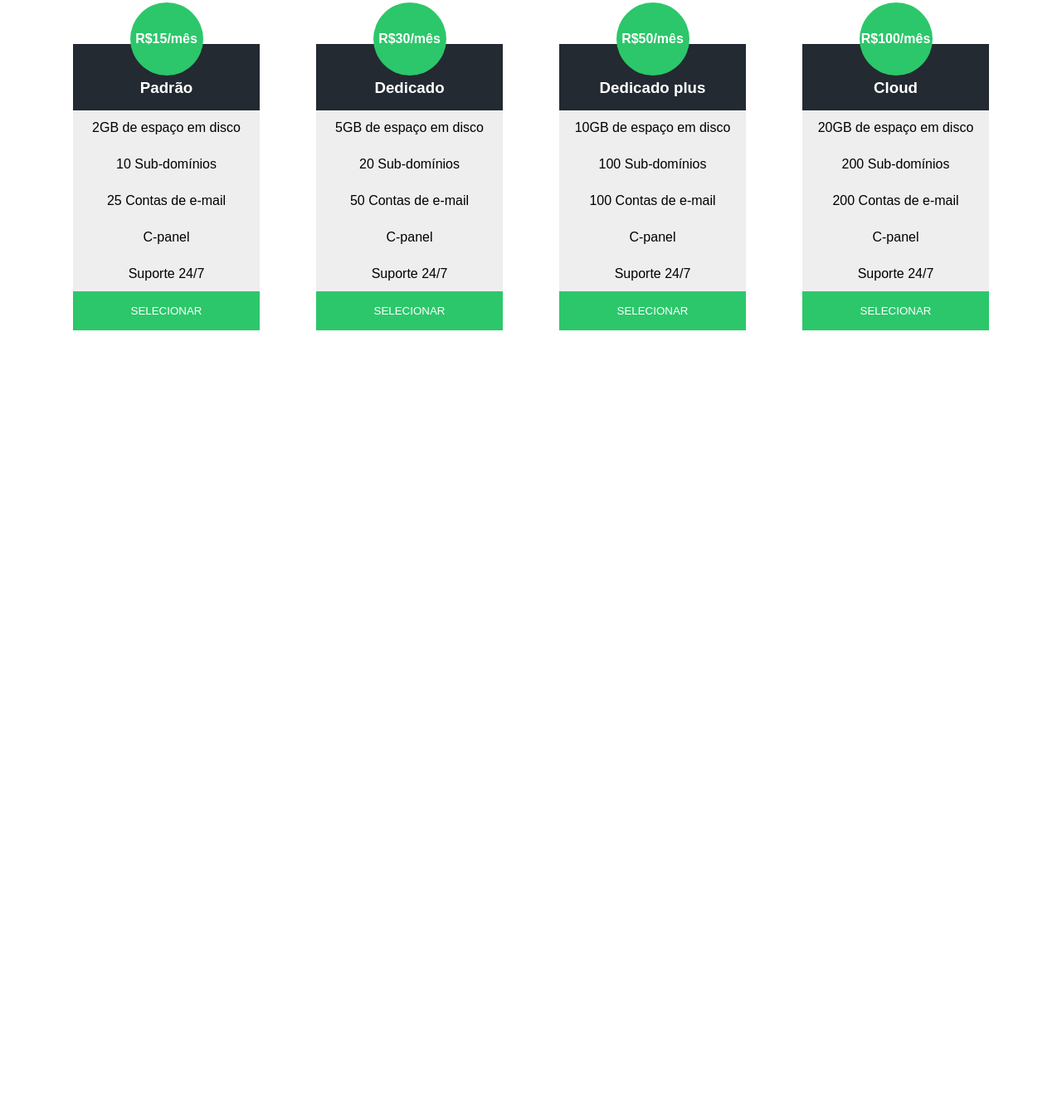
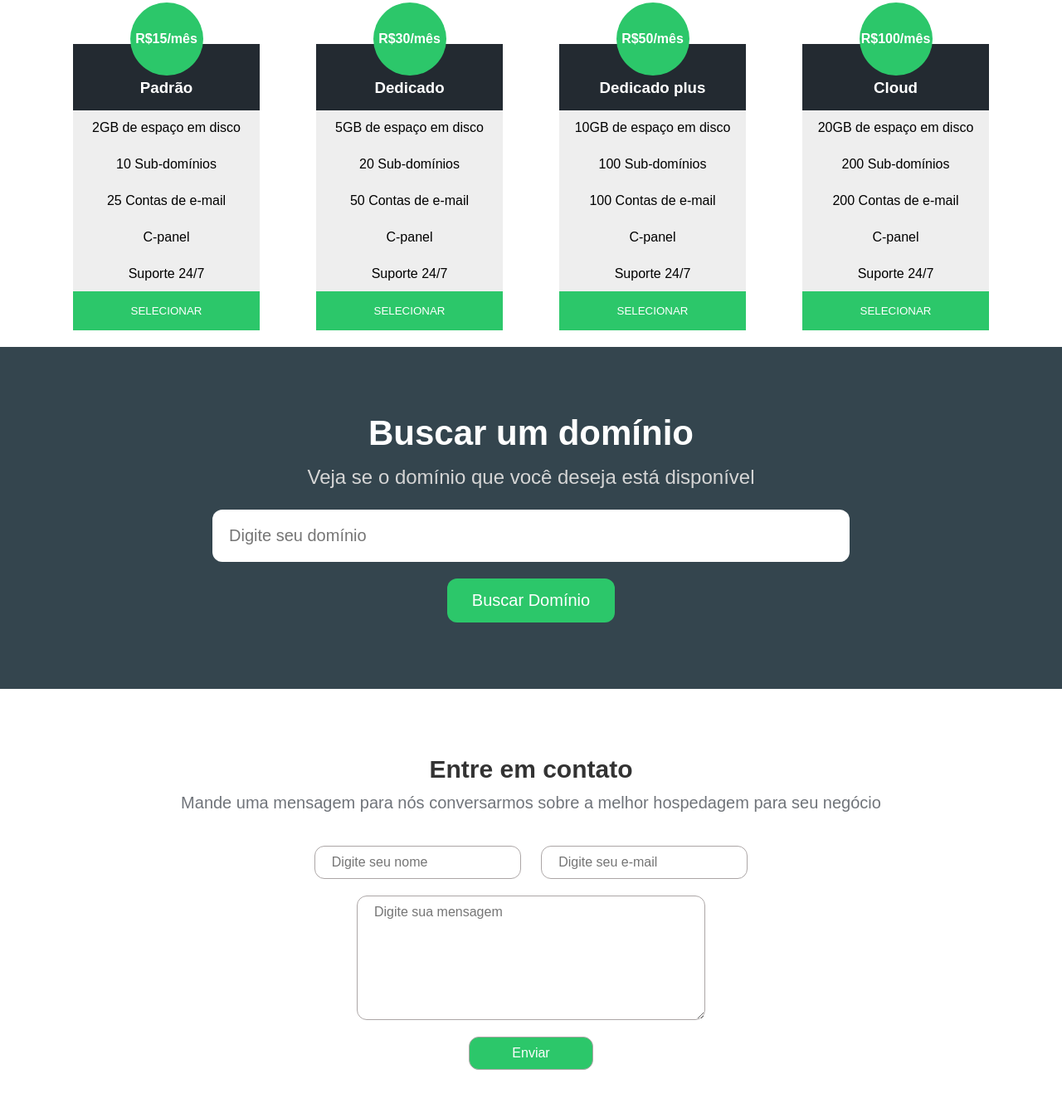
Before and after one commit to YuriLeocadio/site-hospedagem, a plain HTML site: page index.html in a window 1280 px wide. Shown: the part 1022-2363 px from the top of the page at 83% size. Before the commit the page ends 1440 px from the top, so only its background shows below. Drawn offline with Linux system fonts and the light colour scheme.

Commit message:
Projeto finalizado

```diff
--- a/css/style.css
+++ b/css/style.css
@@ -26,9 +26,14 @@
 
 #login-btn {
     background-color: #2cc76a;
-    color: #fff;
+    color: #FFF;
     padding: 16px 20px;
     border-radius: 4px;
+    transition: background-color 0.3s;
+}
+
+#login-btn:hover{
+    background-color: red;
 }
 
 .banner {
@@ -158,7 +163,7 @@
 }
 
 .value strong {
-    color: #fff;
+    color: #FFF;
 }
 
 .card-content {
@@ -179,7 +184,7 @@
     justify-content: center;
     padding: 16px 16px;
     background-color: #2cc76a;
-    color: #fff;
+    color: #FFF;
     text-transform: uppercase;
     width: 100%;
     cursor: pointer;
@@ -189,3 +194,93 @@
 .button:hover {
     background-color: red;
 }
+
+.domain-search {
+    background-color: #34454e;
+    text-align: center;
+    padding: 80px 0;
+}
+
+.domain-search h2 {
+    color: #FFF;
+    font-size: 42px;
+    margin-top: 0;
+    margin-bottom: 15px;
+  }
+
+  .domain-search p {
+    color: #d5d5d5;
+    font-size: 24px;
+    margin-bottom: 25px;
+  }
+
+  .domain-search input {
+    display: flex;
+    flex-direction: column;
+    margin-left: auto;
+    margin-right: auto;
+    border: none;
+    border-radius: 12px;
+    font-size: 20px;
+  }
+
+.domain-search-input-text {
+  margin-bottom: 20px;
+  width: 60%;
+  padding: 20px;
+}
+
+.domain-search-input-submit {
+  background-color: #2cc76a;
+  padding: 15px 30px;
+  color: #FFF;
+  transition: background-color 0.3s;
+  cursor: pointer;
+}
+
+.domain-search-input-submit:hover{
+    background-color: red;
+}
+
+.contact {
+    text-align: center;
+    padding: 80px 0 32px 0;
+  }
+
+  .contact h2 {
+    font-size: 30px;
+  }
+
+  .contact p {
+    font-size: 20px;
+    margin: 12px 0 40px 0;
+  }
+
+  .contact input,
+  .contact-textarea {
+    padding: 10px 20px;
+    font-size: 16px;
+    border-radius: 12px;
+    border: 1px solid #aca6a6;
+    margin: 0 10px 20px 10px;
+  }
+
+  .contact-textarea {
+    display: block;
+    margin-left: auto;
+    margin-right: auto;
+    width: 420px;
+    height: 150px;
+  }
+
+  .contact-input-submit {
+    background-color: #2cc76a;
+    color: #FFF;
+    width: 150px;
+    cursor: pointer;
+    transition: background-color 0.3s;
+  }
+
+  .contact-input-submit:hover{
+    background-color: red;
+  }
--- a/index.html
+++ b/index.html
@@ -165,8 +165,27 @@
                     </li>
                 </ul>
             </section>
+
+            <section class="domain-search">
+                <h2>Buscar um domínio</h2>
+                <p>Veja se o domínio que você deseja está disponível</p>
+                <form>
+                    <input type="text" name="domain" placeholder="Digite seu domínio" class="domain-search-input-text">
+                    <input type="submit" value="Buscar Domínio" class="domain-search-input-submit">
+                </form>
+            </section>
         </main>
 
+        <footer class="contact">
+            <h2>Entre em contato</h2>
+            <p>Mande uma mensagem para nós conversarmos sobre a melhor hospedagem para seu negócio</p>
+            <form>
+                <input type="text" name="name" placeholder="Digite seu nome">
+                <input type="email" name="email" placeholder="Digite seu e-mail">
+                <textarea name="message" placeholder="Digite sua mensagem" class="contact-textarea"></textarea>
+                <input type="submit" value="Enviar" class="contact-input-submit">
+            </form>
+        </footer>
     </div>
 </body>
 
```
